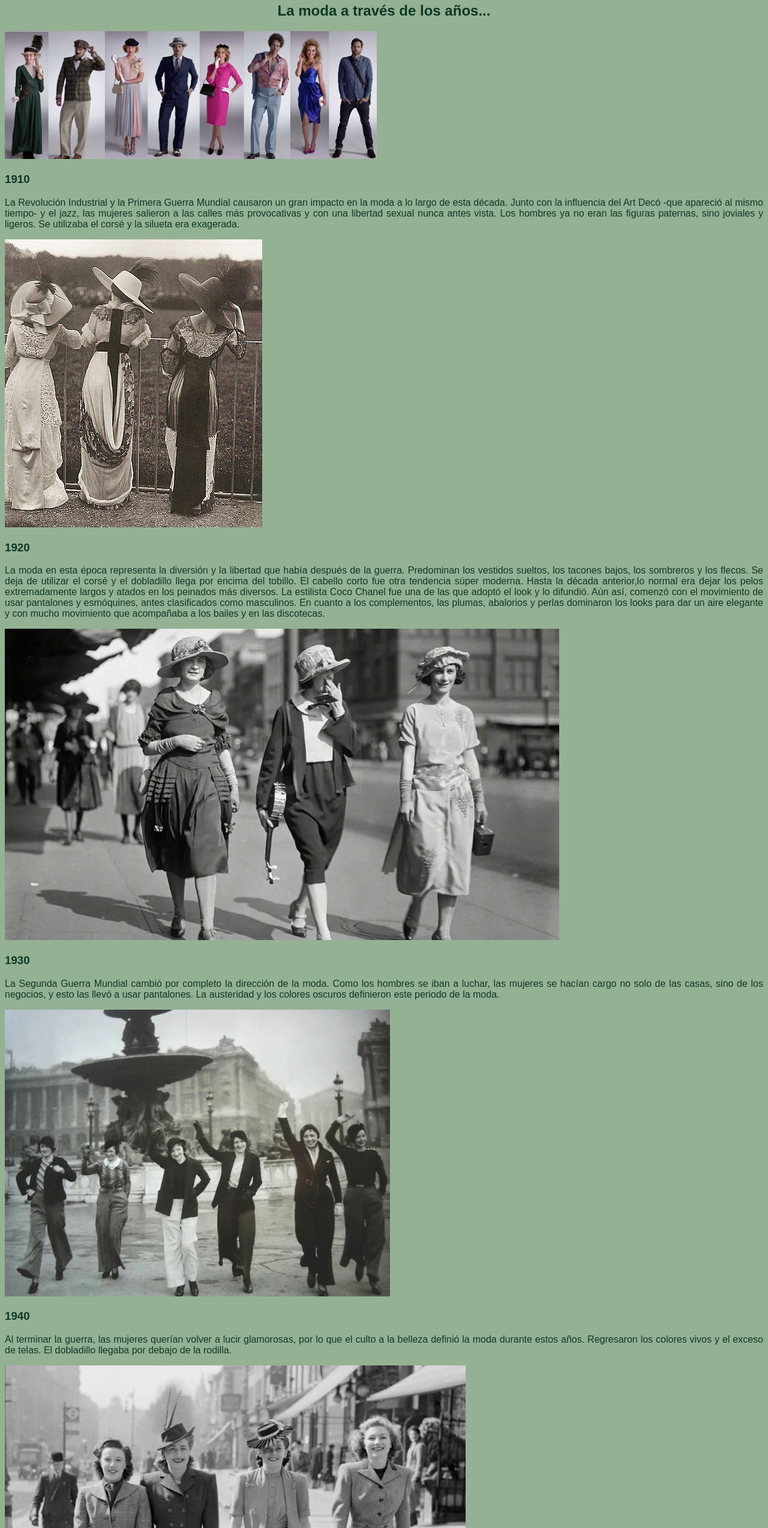
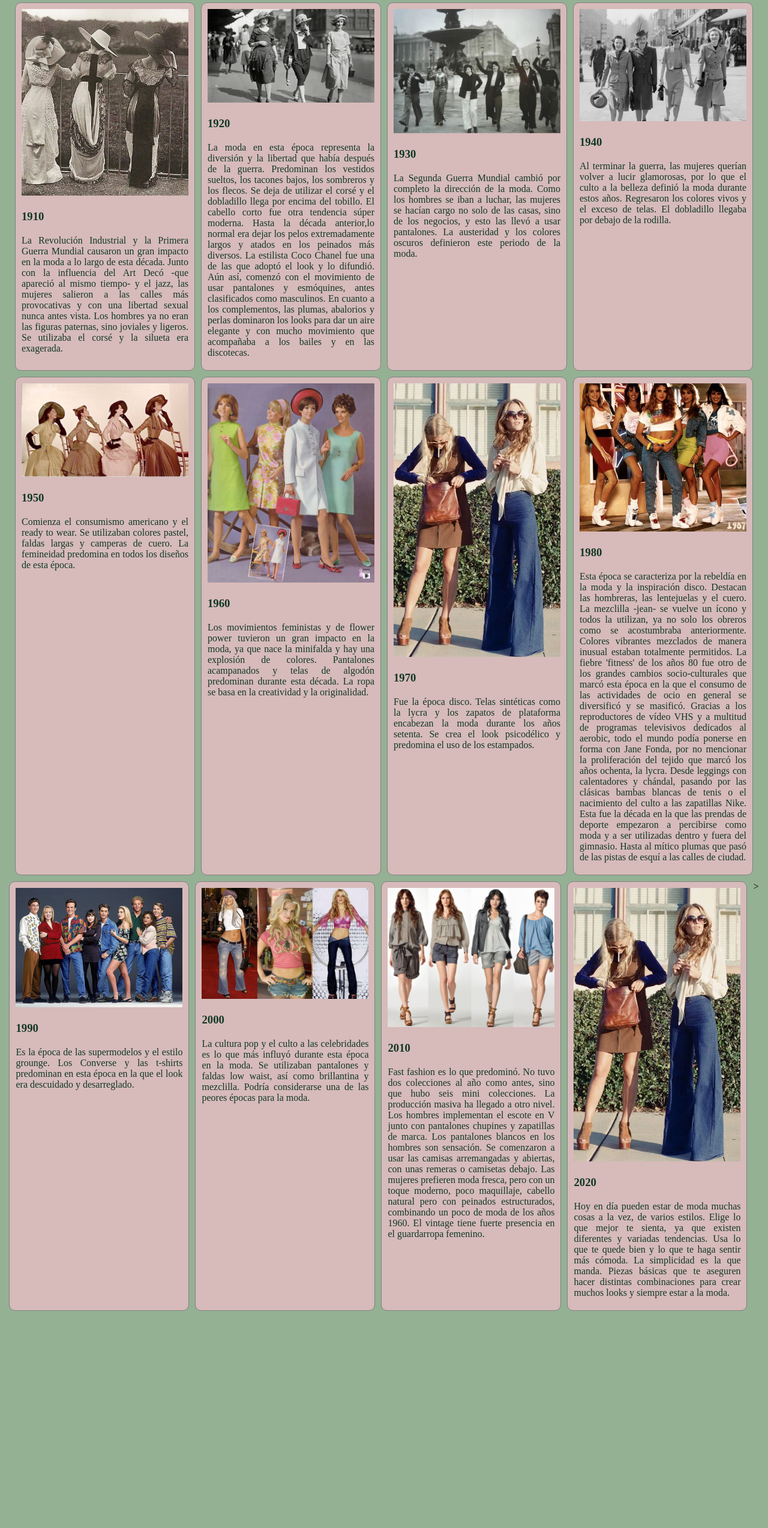
Before and after one commit to Larijanuzi/ModaCodo, a plain HTML site: page historia.html in a window 1280 px wide. Shown: the part 81-2628 px from the top of the page at 60% size. After the commit the page ends 2266 px from the top, so only its background shows below. Drawn offline with Linux system fonts and the light colour scheme.

Commit message:
"textoYCard"

```diff
--- a/historia.html
+++ b/historia.html
@@ -18,8 +18,11 @@
     </header>
     <main>
         <h2>La moda a través de los años...</h2>
-        <img class="evolucion" src="Imagenes/evolucion.jpg" alt="evolucion">
-        <div>
+
+
+        <section class="container">
+            <div class="card">
+            <img class="1910" src="Imagenes/1910.jpg" alt="1910">
             <h3>1910</h3>
             <p>La Revolución Industrial y la Primera Guerra Mundial causaron un gran
                 impacto en la moda a lo largo de esta década. Junto con la influencia del Art Decó -que
@@ -28,9 +31,10 @@
                 Los hombres ya no eran las figuras paternas, sino joviales y ligeros.
                 Se utilizaba el corsé y la silueta era exagerada.
             </p>
-            <img class="1910" src="Imagenes/1910.jpg" alt="1910">
         </div>
-        <div>
+
+        <div class="card">
+            <img class="1920" src="Imagenes/1920.png" alt="1920">
             <h3>1920</h3>
             <p>La moda en esta época representa la diversión y la libertad que
                 había después de la guerra. Predominan los vestidos sueltos, los
@@ -45,9 +49,10 @@
                 abalorios y perlas dominaron los looks para dar un aire elegante y con
                 mucho movimiento que acompañaba a los bailes y en las discotecas.
             </p>
-            <img class="1920" src="Imagenes/1920.png" alt="1920">
+
         </div>
-        <div>
+        <div class="card">
+            <img class="1930" src="Imagenes/1930.jpg" alt="1930">
             <h3>1930</h3>
             <p>La Segunda Guerra Mundial cambió por completo la dirección de la
                 moda. Como los hombres se iban a luchar, las mujeres se hacían
@@ -55,26 +60,29 @@
                 a usar pantalones. La austeridad y los colores oscuros definieron
                 este periodo de la moda.
             </p>
-            <img class="1930" src="Imagenes/1930.jpg" alt="1930">
+
         </div>
-        <div>
+        <div class="card">
+            <img class="1940" src="Imagenes/1940.jpeg" alt="1940">
             <h3>1940</h3>
             <p>Al terminar la guerra, las mujeres querían volver a lucir
                 glamorosas, por lo que el culto a la belleza definió la moda
                 durante estos años. Regresaron los colores vivos y el exceso de telas. El dobladillo
                 llegaba por debajo de la rodilla.
             </p>
-            <img class="1940" src="Imagenes/1940.jpeg" alt="1940">
+
         </div>
-        <div>
+        <div class="card">
+            <img class="1950" src="Imagenes/1950.jpg" alt="1950">
             <h3>1950</h3>
             <p>Comienza el consumismo americano y el ready to wear. Se utilizaban
                 colores pastel, faldas largas y camperas de cuero. La femineidad
                 predomina en todos los diseños de esta época.
             </p>
-            <img class="1950" src="Imagenes/1950.jpg" alt="1950">
+
         </div>
-        <div>
+        <div class="card">
+            <img class="1960" src="Imagenes/1960.jpg" alt="1960">
             <h3>1960</h3>
             <p>Los movimientos feministas y de flower power tuvieron un gran
                 impacto en la moda, ya que nace la minifalda y hay una
@@ -82,17 +90,19 @@
                 algodón predominan durante esta década. La ropa se basa en
                 la creatividad y la originalidad.
             </p>
-            <img class="1960" src="Imagenes/1960.jpg" alt="1960">
+
         </div>
-        <div>
+        <div class="card">
+            <img class="1970" src="Imagenes/1970.jpg" alt="1970">
             <h3>1970</h3>
             <p>Fue la época disco. Telas sintéticas como la lycra y los zapatos
                 de plataforma encabezan la moda durante los años setenta. Se
                 crea el look psicodélico y predomina el uso de los estampados.
             </p>
-            <img class="1970" src="Imagenes/1970.jpg" alt="1970">
+
         </div>
-        <div>
+        <div class="card">
+            <img class="1980" src="Imagenes/1980.jpg" alt="1980">
             <h3>1980</h3>
             <p>Esta época se caracteriza por la rebeldía en la moda y la
                 inspiración disco. Destacan las hombreras, las lentejuelas y
@@ -113,26 +123,29 @@
                 gimnasio. Hasta al mítico plumas que pasó de las pistas de
                 esquí a las calles de ciudad.
             </p>
-            <img class="1980" src="Imagenes/1980.jpg" alt="1980">
+
         </div>
-        <div>
+        <div class="card">
+            <img class="1990" src="Imagenes/1990.jpg" alt="1990">
             <h3>1990</h3>
             <p>Es la época de las supermodelos y el estilo grounge. Los Converse
                 y las t-shirts predominan en esta época en la que el look era
                 descuidado y desarreglado.
             </p>
-            <img class="1990" src="Imagenes/1990.jpg" alt="1990">
+
         </div>
-        <div>
+        <div class="card">
+            <img class="2000" src="Imagenes/2000.jpg" alt="2000">
             <h3>2000</h3>
             <p>La cultura pop y el culto a las celebridades es lo que más
                 influyó durante esta época en la moda. Se utilizaban pantalones y
                 faldas low waist, así como brillantina y mezclilla. Podría
                 considerarse una de las peores épocas para la moda.
             </p>
-            <img class="2000" src="Imagenes/2000.jpg" alt="2000">
+
         </div>
-        <div>
+        <div class="card">
+            <img class="2010" src="Imagenes/2010.jpg" alt="2010">
             <h3>2010</h3>
             <p>Fast fashion es lo que predominó. No tuvo
                 dos colecciones al año como antes, sino que hubo seis mini
@@ -145,9 +158,10 @@
                 peinados estructurados, combinando un poco de moda de los años 1960.
                 El vintage tiene fuerte presencia en el guardarropa femenino.
             </p>
-            <img class="2010" src="Imagenes/2010.jpg" alt="2010">
+
         </div>
-        <div>
+        <div class="card">
+            <img lass="2020" src="Imagenes/1970.jpg" alt="2020">
             <h3>2020</h3>
             <p>Hoy en día pueden estar de moda muchas cosas a la vez, de varios
                 estilos. Elige lo que mejor te sienta, ya que existen diferentes y variadas tendencias.
@@ -155,8 +169,9 @@
                 Piezas básicas que te aseguren hacer distintas combinaciones para crear
                 muchos looks y siempre estar a la moda.
             </p>
-            <img class="2020" src="Imagenes/1970.jpg" alt="2020">
-        </div>
+            </div>>
+
+        </section>
     </main>
 </body>
 
--- a/style.css
+++ b/style.css
@@ -1,12 +1,22 @@
 * {
     box-sizing: border-box;
+    margin: 0;
+    padding: 0;
 }
 
 body {
     background-color: rgb(148, 177, 148);
-    font-family: Arial, Helvetica, sans-serif;
+    /* font-family: Arial, Helvetica, sans-serif; */
 }
 
+/*
+a {
+    color: rgb(16, 55, 36);
+    text-decoration: none;
+}
+*/
+
+/* index */
 body header {
     display: flex;
     flex-direction: row;
@@ -32,24 +42,54 @@ h3 {
 
 p { text-align: justify;
     color: rgb(16, 55, 36)
-
 }
 
 .percha {
     width: 30px;
-
 }
 
 .logo {
     width: 250px;
 }
+
 .home {
     color: rgb(16, 55, 36)
     padding: 0rem 1rem 0rem 1rem;
+}
+
+
+/* un podo de historia */
+.container {
+    display: flex;
+    justify-content: center;
+    flex-direction: row;
+    flex-wrap: wrap;
+    row-gap: 10px;
+    gap: 10px
+}
+
+.card {
+    width: 300px;
+    border: 1px solid grey;
+    border-radius: 10px;
+    padding-bottom: 10px;
+    background-color: rgb(215, 186, 186)/* rgb(243, 221, 206)*/;
+   }
+
+   .card:hover{
+    background-color: rgb(199, 143, 145) /*rgb(230, 163, 129)*/;
+   }
+
+.card p, .card h3{
+    padding:10px}
+
+.card>img{
+    width: 100%;
+    border-radius: 10px;
+    padding: 10px;
+}
+
+/* footer */
+footer{
 
 }
-
-.container {
-    display: flex;
-    justify-content: space-between;
-}
```
Also changed, not shown: contacto.html (+12 -1 lines), index.html (+5 -3 lines), looks.html (+24 -17 lines), Imagenes/logo4.png (added), 1 other file.
